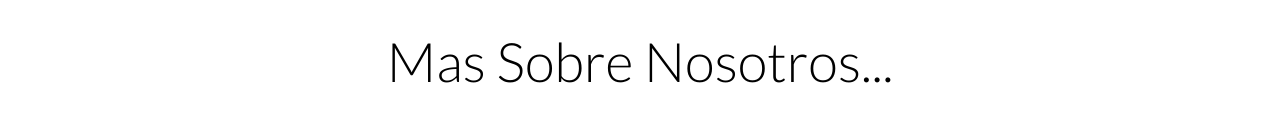
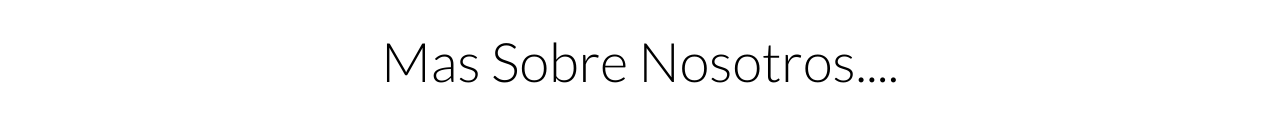
Before and after one commit to gigantesdelpedal/gigantesdelpedal.github.io, a plain HTML site: page index.html in a window 1280 px wide. Shown: the part 960-1080 px from the top of the page. Drawn offline with Linux system fonts and the light colour scheme.

Commit message:
newssddd

```diff
--- a/index.html
+++ b/index.html
@@ -30,7 +30,7 @@
 
     <!-- un Section es una agrupacion de Contenido que empieza con un h... y q sirve para difenciar un contenido del otro-->
     <section class="contenedor secion">
-        <h2 class="fw-300 centrar-texto">Mas Sobre Nosotros...</h2>
+        <h2 class="fw-300 centrar-texto">Mas Sobre Nosotros....</h2>
             <div class="icono-nosotros">
                 <div class="icono">
                     <img src="img/icono1.svg" alt="Logo Seguridad">
```
